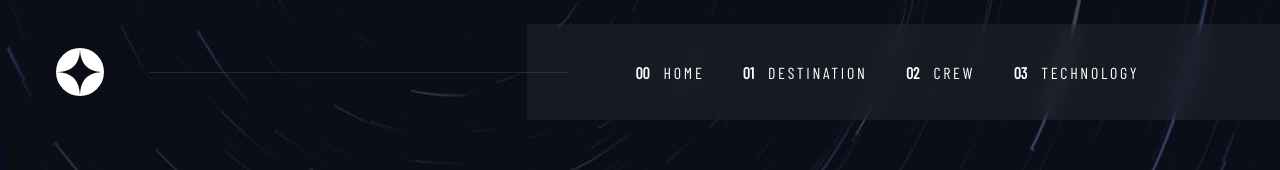
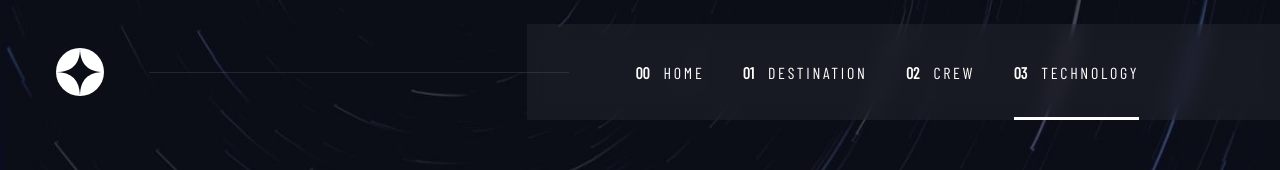
Before and after one commit to wfarre/space-tourism-app, a Next.js app: page /technology in a window 1280 px wide. Shown: the top 170 px of the page. Built offline with nearby package versions, Linux system fonts and the light colour scheme; a web font is replaced by a local one.

Commit message:
correction navbar

```diff
--- a/components/Navbar/Navbar.tsx
+++ b/components/Navbar/Navbar.tsx
@@ -3,7 +3,10 @@ import Image from "next/image";
 import { useState } from "react";
 import Link from "next/link";
 
-const Navbar = () => {
+type Props = {
+  page: string;
+};
+const Navbar = (props: Props) => {
   const [isOpen, setIsOpen] = useState(false);
 
   const handleClick = () => {
@@ -23,30 +26,50 @@ const Navbar = () => {
       </div>
       <div className={isOpen ? "navbar-wrapper" : "navbar-wrapper hide"}>
         <ul className="navbar">
-          <li className="navbar__item">
+          <li
+            className={
+              props.page === "home" ? "navbar__item active" : "navbar__item"
+            }
+          >
             <Link href={"/"} legacyBehavior>
-              <a className="navbar__item__title">
+              <a className={"navbar__item__title"}>
                 <span className="navbar__item__id">00</span>Home
               </a>
             </Link>
           </li>
-          <li className="navbar__item">
+          <li
+            className={
+              props.page === "destination"
+                ? "navbar__item active"
+                : "navbar__item"
+            }
+          >
             <Link href={"/destination"} legacyBehavior>
-              <a className="navbar__item__title">
+              <a className={"navbar__item__title"}>
                 <span className="navbar__item__id">01</span>Destination
               </a>
             </Link>
           </li>
-          <li className="navbar__item">
+          <li
+            className={
+              props.page === "crew" ? "navbar__item active" : "navbar__item"
+            }
+          >
             <Link href={"/crew"} legacyBehavior>
-              <a className="navbar__item__title">
+              <a className={"navbar__item__title"}>
                 <span className="navbar__item__id">02</span>Crew
               </a>
             </Link>
           </li>
-          <li className="navbar__item">
+          <li
+            className={
+              props.page === "technology"
+                ? "navbar__item active"
+                : "navbar__item"
+            }
+          >
             <Link href={"/technology"} legacyBehavior>
-              <a className="navbar__item__title">
+              <a className={"navbar__item__title"}>
                 <span className="navbar__item__id">03</span>Technology
               </a>
             </Link>
--- a/components/Slide/Slide.tsx
+++ b/components/Slide/Slide.tsx
@@ -18,8 +18,9 @@ const Slide = (props: Props) => {
           className="image"
           src={"/" + props.img}
           alt={props.img}
-          width={40}
-          height={40}
+          fill
+          // width={1000}
+          // height={1000}
         />
       </div>
 
--- a/json/data.json
+++ b/json/data.json
@@ -4,7 +4,7 @@
       "name": "Moon",
       "images": {
         "png": "assets/destination/image-moon.png",
-        "webp": "./assets/destination/image-moon.webp"
+        "webp": "assets/destination/image-moon.webp"
       },
       "description": "See our planet as you’ve never seen it before. A perfect relaxing trip away to help regain perspective and come back refreshed. While you’re there, take in some history by visiting the Luna 2 and Apollo 11 landing sites.",
       "distance": "384,400 km",
--- a/pages/crew.tsx
+++ b/pages/crew.tsx
@@ -59,7 +59,7 @@ const Crew = (props: Props) => {
         fill
         className="bg-img bg-img--desktop"
       />
-      <Navbar />
+      <Navbar page={"crew"} />
       <Header index={"02"} title={"Meet your crew"} />
 
       <section className="section section--crew">
--- a/pages/destination.tsx
+++ b/pages/destination.tsx
@@ -83,7 +83,7 @@ const Destination = (props: Props) => {
         fill
         className="bg-img bg-img--desktop"
       />
-      <Navbar />
+      <Navbar page={"destination"} />
       <Header index={"01"} title={"Pick your destination"} />
       <main className="main">
         <section className="section section--planet">
--- a/pages/index.tsx
+++ b/pages/index.tsx
@@ -34,7 +34,7 @@ export default function Home() {
       />
       {/* <h1 className="main">Hello World</h1> */}
 
-      <Navbar />
+      <Navbar page={"home"} />
 
       <header className="header">
         <div className="header__info">
--- a/pages/technology.tsx
+++ b/pages/technology.tsx
@@ -68,7 +68,7 @@ const Technology = (props: Props) => {
         fill
         className="bg-img bg-img--desktop"
       />
-      <Navbar />
+      <Navbar page={"technology"} />
       <Header index={"03"} title={"Space launch 101"} />
       <main className="main">
         <section className="section section--technology">
--- a/styles/main.css
+++ b/styles/main.css
@@ -120,6 +120,23 @@
     align-items: center;
     height: 100%;
     width: auto;
+  }
+}
+.nav .navbar .active::after {
+  content: "";
+  position: absolute;
+  right: 0;
+  bottom: 0;
+  width: 4px;
+  height: 100%;
+  background-color: #ffffff;
+}
+@media all and (min-width: 420px) {
+  .nav .navbar .active::after {
+    height: 3px;
+    width: 100%;
+    bottom: 0;
+    left: 0;
   }
 }
 .nav .navbar__item {
@@ -921,4 +938,8 @@ body {
   }
 }
 
+.page {
+  position: relative;
+}
+
 /*# sourceMappingURL=main.css.map */
--- a/styles/sass/components/_navbar.scss
+++ b/styles/sass/components/_navbar.scss
@@ -109,6 +109,24 @@
       height: 100%;
       width: auto;
     }
+
+    .active {
+      &::after {
+        content: "";
+        position: absolute;
+        right: 0;
+        bottom: 0;
+        width: 4px;
+        height: 100%;
+        background-color: $color-primary;
+        @include tablet-only() {
+          height: 3px;
+          width: 100%;
+          bottom: 0;
+          left: 0;
+        }
+      }
+    }
     &__item {
       position: relative;
       width: 100%;
@@ -122,6 +140,7 @@
         width: auto;
         height: 100%;
       }
+
       &:hover {
         cursor: pointer;
         &::after {
--- a/styles/sass/main.scss
+++ b/styles/sass/main.scss
@@ -37,3 +37,7 @@ body {
     position: relative;
   }
 }
+
+.page {
+  position: relative;
+}
```
Also changed, not shown: 1 other file (tests, documents, lock files or other folders).
